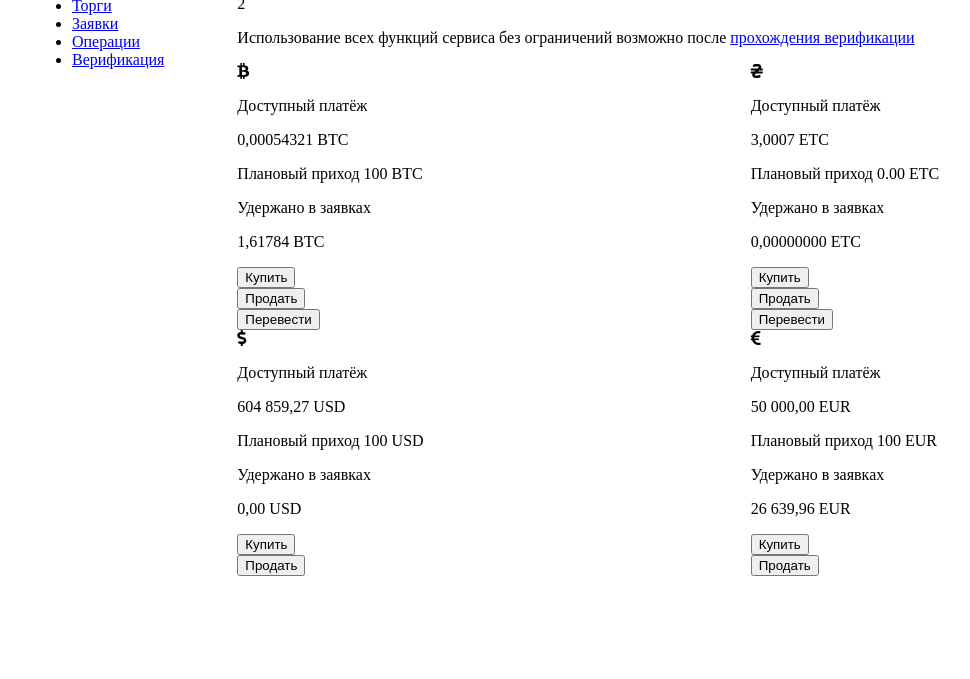
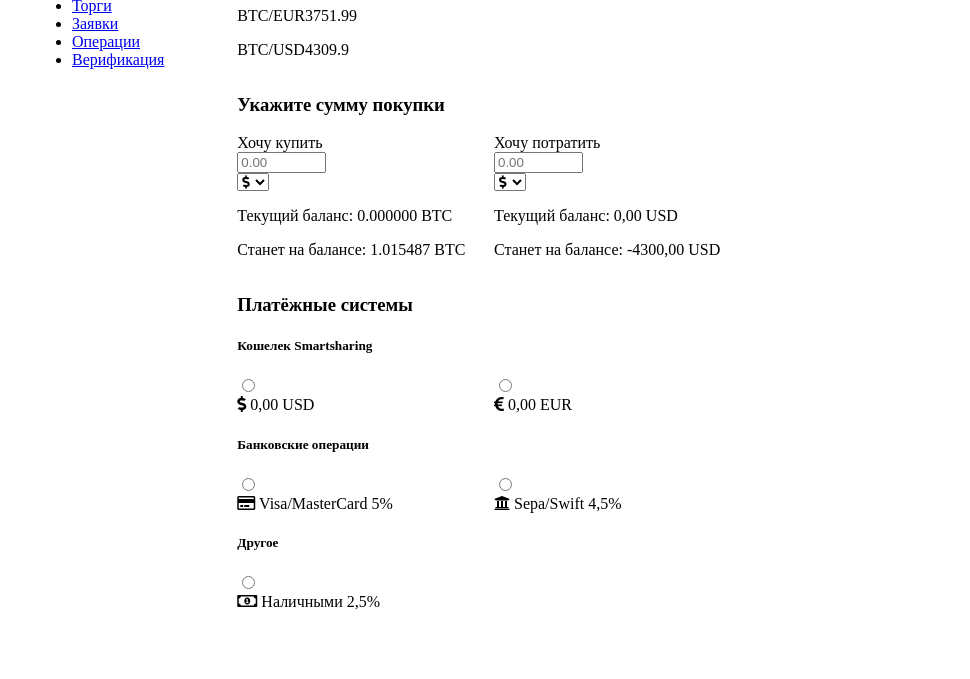
Before and after one commit to Anoma1y/smart-sharing-front, a website: page index.html in a window 1280 px wide. Shown: the part 121-800 px from the top of the page, without its empty margins (0-970 px from the left). Drawn offline with Linux system fonts and the light colour scheme.

Commit message:
add buy btc

```diff
--- /dev/null
+++ b/assets/scss/components/payment-systems.scss
@@ -0,0 +1,61 @@
+.payment-system {
+  position: relative;
+  height: 56px;
+  width: 100%;
+
+  &_input {
+    opacity: 0;
+    position: absolute;
+    top: 0;
+    left: 0;
+    height: 100%;
+    width: 100%;
+    margin: 0;
+    cursor: pointer;
+  }
+
+  &-tile {
+    width: 100%;
+    height: 100%;
+    outline: 2px solid rgba($gray95-color, 1);
+    border-radius: 5px;
+
+    &_label {
+      text-align: center;
+      font-weight: 400;
+      display: flex;
+      align-items: center;
+      width: 100%;
+      height: 100%;
+    }
+  }
+
+  &-info {
+    &_value {
+      font-size: 14px;
+      color: rgb(51, 51, 51);
+    }
+
+    &_commission {
+      font-size: 13px;
+      color: rgb(102, 102, 102);
+      margin-top: 5px;
+    }
+  }
+
+  span {
+    display: block;
+    text-align: left;
+  }
+
+  i {
+    display: block;
+    font-size: 2rem;
+    padding: 0 1.5rem;
+    color: $dark-gray-color;
+  }
+
+  &_input:checked + &-tile {
+    outline-color: $secondary-color;
+  }
+}
--- a/assets/scss/style.scss
+++ b/assets/scss/style.scss
@@ -3,6 +3,7 @@
 @import "components/sidebar";
 @import "components/card";
 @import "components/notification";
+@import "components/payment-systems";
 @import url('https://fonts.googleapis.com/css?family=Open+Sans:300,400,700');
 
 a {
--- a/assets/scss/vars/_colors.scss
+++ b/assets/scss/vars/_colors.scss
@@ -8,6 +8,7 @@ $black-color: #000;
 $secondary-color: #27A09F;
 $light-gray-color: #CCC;
 $light-red-color: #F2DBDB;
+$dark-gray-color: #b2b2b2;
 $gray95-color: #F2F2F2;
 $orange-color: #f60;
 $blue-color: #259BCF;
--- a/index.html
+++ b/index.html
@@ -63,180 +63,185 @@
           </div>
 
           <div class="col-lg-10">
+            <div class="smart-headline">
+              <h1>Покупка BTC</h1>
+              <p><span class="smart_currency">BTC/EUR</span>3751.99</p>
+              <p><span class="smart_currency">BTC/USD</span>4309.9</p>
+            </div>
+            <div class="row">
+              <div class="col-lg-6">
 
-            <div class="notification">
-              <div class="notification_item">
-                <span>1</span>
-                <p>Чтобы покупать криптовалюту необхоимдо пополнить баланс на Smartsharing</p>
+                <div class="smart-title">
+                  <h3>Укажите сумму покупки</h3>
                 </div>
-              <div class="notification_item">
-                <span>2</span>
-                <p>Использование всех функций сервиса без ограничений возможно после <a href="#">прохождения верификации</a></p>
+
+                <div class="smart-calculator">
+                  <div class="row">
+                    <div class="col-lg-6">
+                      <form class="smart-form">
+                        <label class="smart-form_label" for="test-1">Хочу купить</label>
+                        <div class="smart-input-group">
+                          <input type="text" id="test-1" class="smart_input" placeholder="0.00" size="8">
+                          <div class="smart-select-group smart-select">
+                            <select class="smart-select_selector fas">
+                              <option value="q" class="fas fa-dollar-sign">&#xf155;</option>
+                              <option value="w" class="fas fa-euro-sign">&#xf153;</option>
+                              <option value="e" class="fas fa-ruble-sign">&#xf158;</option>
+                            </select>
                           </div>
                         </div>
 
-            <div class="row">
-
-              <div class="col-xs-6">
-                <div class="card">
-                  <div class="card-content">
-                    <div class="card-balance">
-                      <div class="card-balance_item">
-                        <div class="card-balance_icon">
-                          <i class="fab fa-btc"></i>
+                        <div class="smart-form-footer">
+                          <p class="smart-text">Текущий баланс: 0.000000 <span class="smart_currency">BTC</span></p>
+                          <p class="smart-text">Станет на балансе: 1.015487 <span class="smart_currency">BTC</span></p>
                         </div>
-                        <div class="card-balance-info">
-                          <p class="card-balance-info_header">Доступный платёж</p>
-                          <p class="card-balance-info_value">0,00054321 <span class="smart_currency">BTC</span></p>
-                          <p class="card-balance-info_additional">Плановый приход 100 <span class="smart_currency">BTC</span></p>
+                      </form>
+                    </div>
+                    <div class="col-lg-6">
+                      <form class="smart-form">
+                        <label class="smart-form_label" for="test-2">Хочу потратить</label>
+                        <div class="smart-input-group">
+                          <input type="text" id="test-2" class="smart_input" placeholder="0.00" size="8">
+                          <div class="smart-select-group smart-select">
+                            <select class="smart-select_selector fas">
+                              <option value="q" class="fas fa-dollar-sign">&#xf155;</option>
+                              <option value="w" class="fas fa-euro-sign">&#xf153;</option>
+                              <option value="e" class="fas fa-ruble-sign">&#xf158;</option>
+                            </select>
                           </div>
                         </div>
 
-                      <div class="card-balance_item">
-                        <div class="card-balance-info">
-                          <p class="card-balance-info_header">Удержано в заявках</p>
-                          <p class="card-balance-info_value">1,61784 <span class="smart_currency">BTC</span></p>
+                        <div class="smart-form-footer">
+                          <p class="smart-text">Текущий баланс: 0,00 <span class="smart_currency">USD</span></p>
+                          <p class="smart-text">Станет на балансе: -4300,00 <span class="smart_currency">USD</span></p>
+                        </div>
+                      </form>
+                    </div>
                   </div>
                 </div>
 
+                <div class="smart-title">
+                  <h3>Платёжные системы</h3>
+                </div>
+
+                <div class="smart-payment-systems">
+                  <h5>Кошелек Smartsharing</h5>
+
+                  <div class="row">
+                    <div class="col-lg-6">
+                      <div class="payment-system">
+                        <input id="walk" class=payment-system_input type="radio" name="radio" />
+                        <div class="payment-system-tile">
+                          <label for="walk" class="payment-system-tile_label">
+                            <i class="fas fa-dollar-sign"></i>
+                            <span class="payment-system-info">
+                              <span class="payment-system-info_value">0,00 USD</span>
+                            </span>
+                          </label>
                         </div>
                       </div>
-                  <div class="card-buttons">
-                    <div class="card-buttons-group">
-                      <div class="card-buttons_button card-buttons_button__half-width">
-                        <button>Купить</button>
                     </div>
-                      <div class="card-buttons_button card-buttons_button__half-width card-buttons_button__separator">
-                        <button>Продать</button>
-                      </div>
-                    </div>
-                    <div class="card-buttons_button card-buttons_button__full-width">
-                      <button>Перевести</button>
+                    <div class="col-lg-6">
+                      <div class="payment-system">
+                        <input id="walk1" class=payment-system_input type="radio" name="radio" />
+                        <div class="payment-system-tile">
+                          <label for="walk1" class="payment-system-tile_label">
+                            <i class="fas fa-euro-sign"></i>
+                            <span class="payment-system-info">
+                            <span class="payment-system-info_value">0,00 EUR</span>
+                          </span>
+                          </label>
                         </div>
                       </div>
                     </div>
                   </div>
 
-              <div class="col-xs-6">
-                <div class="card">
-                  <div class="card-content">
-                    <div class="card-balance">
-                      <div class="card-balance_item">
-                        <div class="card-balance_icon">
-                          <i class="fas fa-hryvnia"></i>
-                        </div>
-                        <div class="card-balance-info">
-                          <p class="card-balance-info_header">Доступный платёж</p>
-                          <p class="card-balance-info_value">3,0007 <span class="smart_currency">ETC</span></p>
-                          <p class="card-balance-info_additional">Плановый приход 0.00 <span class="smart_currency">ETC</span></p>
+                  <h5>Банковские операции</h5>
+                  <div class="row">
+                    <div class="col-lg-6">
+                      <div class="payment-system">
+                        <input id="walk3" class=payment-system_input type="radio" name="radio" />
+                        <div class="payment-system-tile">
+                          <label for="walk3" class="payment-system-tile_label">
+                            <i class="far fa-credit-card"></i>
+                            <span class="payment-system-info">
+                              <span class="payment-system-info_value">Visa/MasterCard</span>
+                              <span class="payment-system-info_commission">5%</span>
+                            </span>
+                          </label>
                         </div>
                       </div>
-
-                      <div class="card-balance_item">
-                        <div class="card-balance-info">
-                          <p class="card-balance-info_header">Удержано в заявках</p>
-                          <p class="card-balance-info_value">0,00000000 <span class="smart_currency">ETC</span></p>
                     </div>
-                      </div>
-
-                    </div>
-                  </div>
-                  <div class="card-buttons">
-                    <div class="card-buttons-group">
-                      <div class="card-buttons_button card-buttons_button__half-width">
-                        <button>Купить</button>
-                      </div>
-                      <div class="card-buttons_button card-buttons_button__half-width card-buttons_button__separator">
-                        <button>Продать</button>
-                      </div>
-                    </div>
-                    <div class="card-buttons_button card-buttons_button__full-width">
-                      <button>Перевести</button>
+                    <div class="col-lg-6">
+                      <div class="payment-system">
+                        <input id="walk4" class=payment-system_input type="radio" name="radio" />
+                        <div class="payment-system-tile">
+                          <label for="walk4" class="payment-system-tile_label">
+                            <i class="fas fa-university"></i>
+                            <span class="payment-system-info">
+                              <span class="payment-system-info_value">Sepa/Swift</span>
+                              <span class="payment-system-info_commission">4,5%</span>
+                            </span>
+                          </label>
                         </div>
                       </div>
                     </div>
                   </div>
-
-              <div class="col-xs-6">
-                <div class="card">
-                  <div class="card-content">
-                    <div class="card-balance">
-                      <div class="card-balance_item">
-                        <div class="card-balance_icon">
-                          <i class="fas fa-dollar-sign"></i>
-                        </div>
-                        <div class="card-balance-info">
-                          <p class="card-balance-info_header">Доступный платёж</p>
-                          <p class="card-balance-info_value">604 859,27 <span class="smart_currency">USD</span></p>
-                          <p class="card-balance-info_additional">Плановый приход 100 <span class="smart_currency">USD</span></p>
-                        </div>
-                      </div>
-
-                      <div class="card-balance_item">
-                        <div class="card-balance-info">
-                          <p class="card-balance-info_header">Удержано в заявках</p>
-                          <p class="card-balance-info_value">0,00 <span class="smart_currency">USD</span></p>
-                        </div>
-                      </div>
-
-                    </div>
-                  </div>
-                  <div class="card-buttons">
-                    <div class="card-buttons-group">
-                      <div class="card-buttons_button card-buttons_button__half-width">
-                        <button>Купить</button>
-                      </div>
-                      <div class="card-buttons_button card-buttons_button__half-width card-buttons_button__separator">
-                        <button>Продать</button>
-                      </div>
-                    </div>
-                  </div>
-                </div>
-              </div>
-
-              <div class="col-xs-6">
-                <div class="card">
-                  <div class="card-content">
-                    <div class="card-balance">
-                      <div class="card-balance_item">
-                        <div class="card-balance_icon">
-                          <i class="fas fa-euro-sign"></i>
-                        </div>
-                        <div class="card-balance-info">
-                          <p class="card-balance-info_header">Доступный платёж</p>
-                          <p class="card-balance-info_value">50 000,00 <span class="smart_currency">EUR</span></p>
-                          <p class="card-balance-info_additional">Плановый приход 100 <span class="smart_currency">EUR</span></p>
-                        </div>
-                      </div>
-
-                      <div class="card-balance_item">
-                        <div class="card-balance-info">
-                          <p class="card-balance-info_header">Удержано в заявках</p>
-                          <p class="card-balance-info_value">26 639,96 <span class="smart_currency">EUR</span></p>
-                        </div>
-                      </div>
-
-                    </div>
-                  </div>
-                  <div class="card-buttons">
-                    <div class="card-buttons-group">
-                      <div class="card-buttons_button card-buttons_button__half-width">
-                        <button>Купить</button>
-                      </div>
-                      <div class="card-buttons_button card-buttons_button__half-width card-buttons_button__separator">
-                        <button>Продать</button>
-                      </div>
-                    </div>
+                  <h5>Другое</h5>
+                  <div class="row">
+                    <div class="col-lg-6">
+                      <div class="payment-system">
+                        <input id="walk5" class=payment-system_input type="radio" name="radio" />
+                        <div class="payment-system-tile">
+                          <label for="walk5" class="payment-system-tile_label">
+                            <i class="far fa-money-bill-alt"></i>
+                            <span class="payment-system-info">
+                              <span class="payment-system-info_value">Наличными</span>
+                              <span class="payment-system-info_commission">2,5%</span>
+                            </span>
+                          </label>
                         </div>
                       </div>
                     </div>
 
                   </div>
 
+
+
+                  </div>
+
+                  </div>
+
+
               </div>
             </div>
           </div>
 
+
+
+          <!--<div class="col-lg-10">-->
+            <!---->
+          <!--</div>-->
+          <!--<div class="col-xs-6">-->
+            <!--<form class="smart-form">-->
+              <!--<label class="smart-form_label" for="test-2">Хочу потратить</label>-->
+              <!--<div class="smart-input-group">-->
+                <!--<input type="text" id="test-2" class="smart_input" placeholder="0.00" size="8">-->
+                <!--<div class="smart-select-group smart-select">-->
+                  <!--<select class="smart-select_selector fas">-->
+                    <!--<option value="q" class="fas fa-dollar-sign">&#xf155;</option>-->
+                    <!--<option value="w" class="fas fa-euro-sign">&#xf153;</option>-->
+                    <!--<option value="e" class="fas fa-ruble-sign">&#xf158;</option>-->
+                  <!--</select>-->
+                <!--</div>-->
+              <!--</div>-->
+              <!--<div class="smart-form-footer">-->
+                <!--<p class="smart-text">Текущий баланс: 0.00 <span class="smart_currency">USD</span></p>-->
+                <!--<p class="smart-text">Станет на балансе: -4300 <span class="smart_currency">USD</span></p>-->
+              <!--</div>-->
+            <!--</form>-->
+
+        </div>
 
       <!--<div class="site-container">-->
 
@@ -265,43 +270,7 @@
 
                 <!--<div class="row">-->
                   <!--<div class="col-xs-6">-->
-                    <!--<form class="smart-form">-->
-                      <!--<label class="smart-form_label" for="test-1">Хочу купить</label>-->
-                      <!--<div class="smart-input-group">-->
-                        <!--<input type="text" id="test-1" class="smart_input" placeholder="0.00" size="8">-->
-                        <!--<div class="smart-select-group smart-select">-->
-                          <!--<select class="smart-select_selector fas">-->
-                            <!--<option value="q" class="fas fa-dollar-sign">&#xf155;</option>-->
-                            <!--<option value="w" class="fas fa-euro-sign">&#xf153;</option>-->
-                            <!--<option value="e" class="fas fa-ruble-sign">&#xf158;</option>-->
-                          <!--</select>-->
-                        <!--</div>-->
-                      <!--</div>-->
 
-                      <!--<div class="smart-form-footer">-->
-                        <!--<p class="smart-text">Текущий баланс: 0.000000 <span class="smart_currency">BTC</span></p>-->
-                        <!--<p class="smart-text">Станет на балансе: 1.015487 <span class="smart_currency">BTC</span></p>-->
-                      <!--</div>-->
-                    <!--</form>-->
-                  <!--</div>-->
-                  <!--<div class="col-xs-6">-->
-                    <!--<form class="smart-form">-->
-                      <!--<label class="smart-form_label" for="test-2">Хочу потратить</label>-->
-                      <!--<div class="smart-input-group">-->
-                        <!--<input type="text" id="test-2" class="smart_input" placeholder="0.00" size="8">-->
-                        <!--<div class="smart-select-group smart-select">-->
-                          <!--<select class="smart-select_selector fas">-->
-                            <!--<option value="q" class="fas fa-dollar-sign">&#xf155;</option>-->
-                            <!--<option value="w" class="fas fa-euro-sign">&#xf153;</option>-->
-                            <!--<option value="e" class="fas fa-ruble-sign">&#xf158;</option>-->
-                          <!--</select>-->
-                        <!--</div>-->
-                      <!--</div>-->
-                      <!--<div class="smart-form-footer">-->
-                        <!--<p class="smart-text">Текущий баланс: 0.00 <span class="smart_currency">USD</span></p>-->
-                        <!--<p class="smart-text">Станет на балансе: -4300 <span class="smart_currency">USD</span></p>-->
-                      <!--</div>-->
-                    <!--</form>-->
                   <!--</div>-->
                 <!--</div>-->
 
```
Also changed, not shown: balance.html (added, +244 -0 lines). Lines whose indentation alone changed are shown as unchanged.
